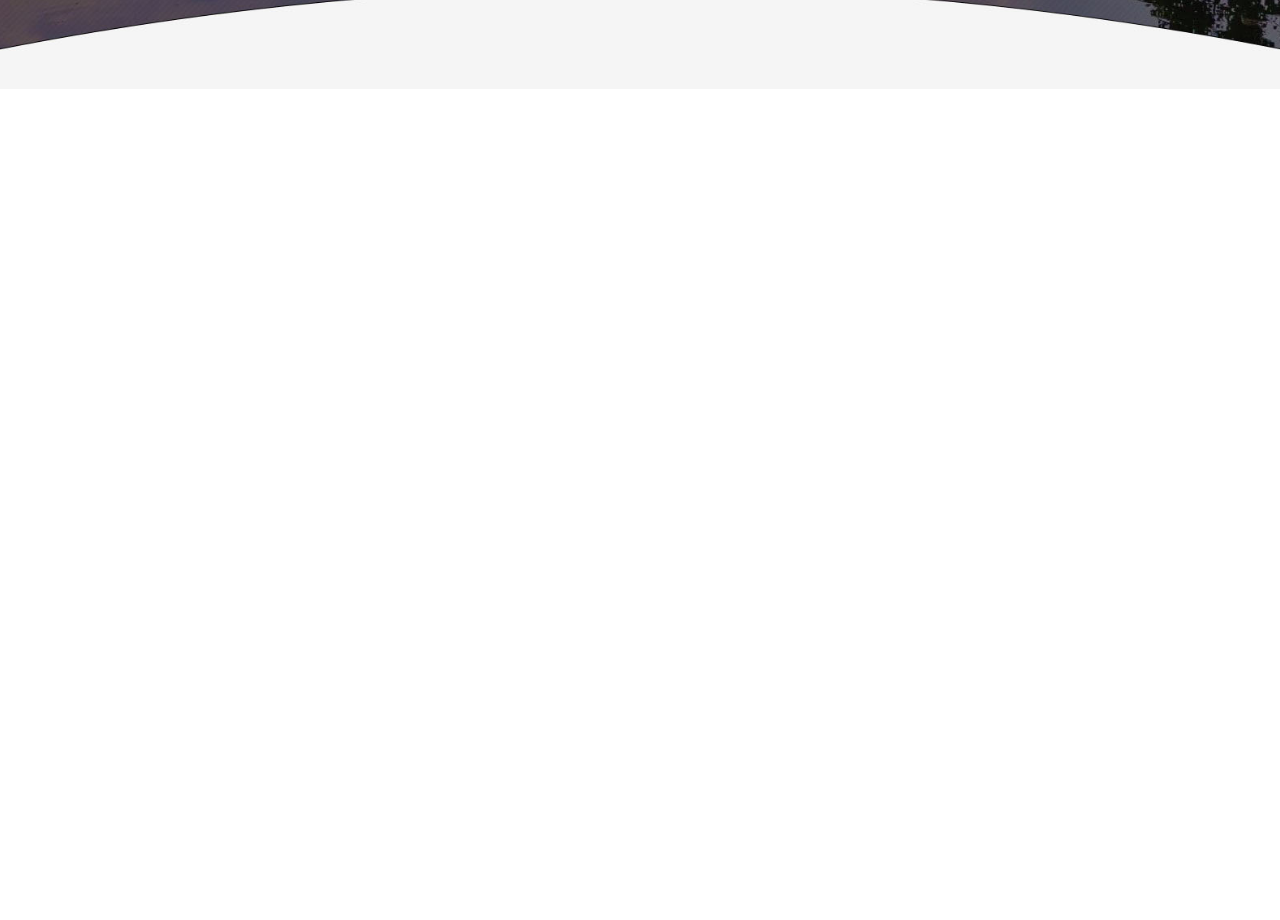
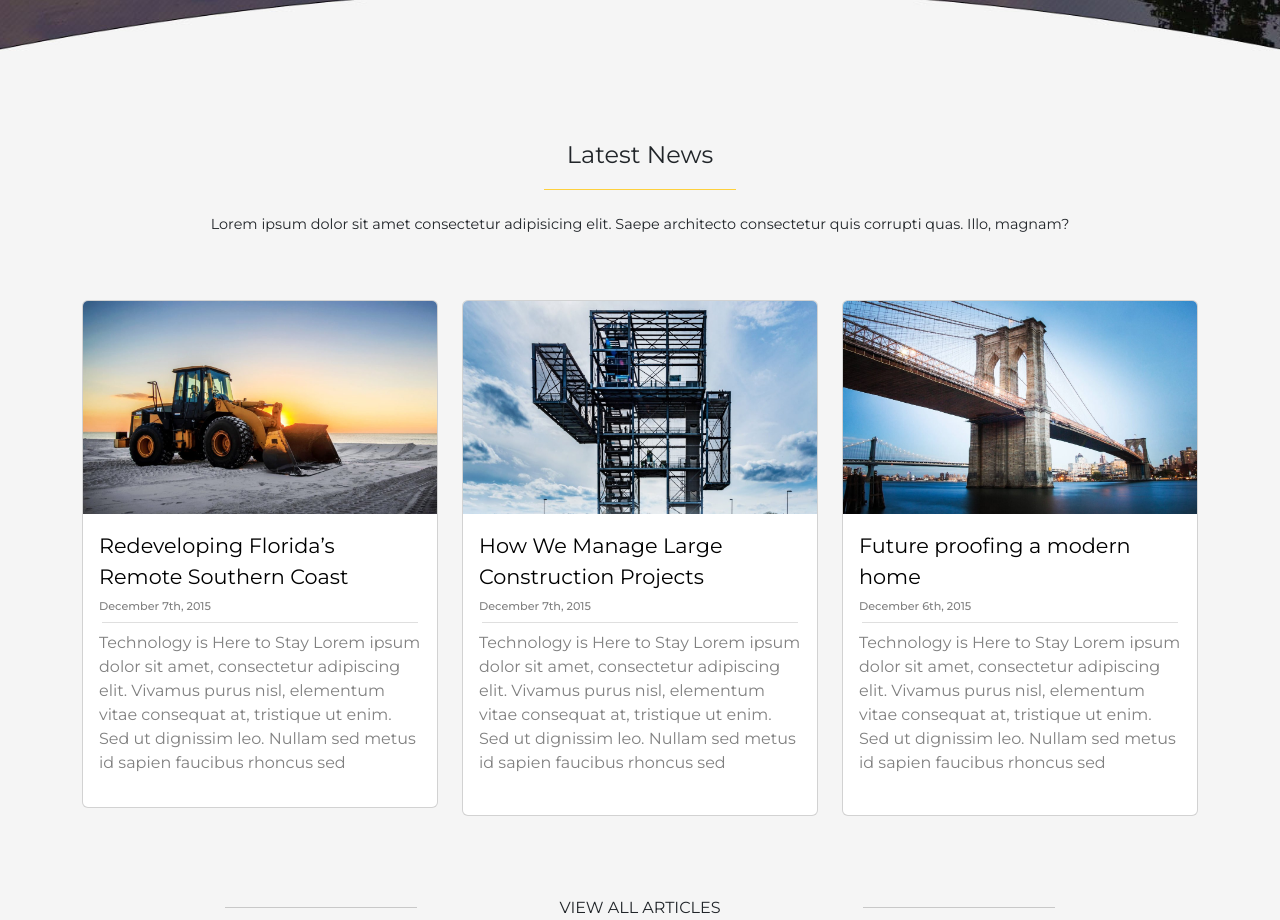
Before and after one commit to davide-rullo/proj-html-vuejs, a Vue app: page / in a window 1280 px wide. Shown: the part 4280-5200 px from the top of the page. Before the commit the page ends 4369 px from the top, so only its background shows below. Built offline with nearby package versions, Linux system fonts and the light colour scheme.

Commit message:
add appnews section

```diff
--- a/src/App.vue
+++ b/src/App.vue
@@ -34,4 +34,19 @@ img {
   height: 1px;
   background-color: $avd-primary ;
 }
+
+.others {
+  padding-top: 5rem;
+}
+
+.others p {
+  margin: 0;
+}
+
+.others-hr {
+  width: 15vw;
+  margin: auto;
+  height: 1px;
+  background-color: rgba(0, 0, 0, 0.185);
+}
 </style>
--- a/src/components/AppMain.vue
+++ b/src/components/AppMain.vue
@@ -6,10 +6,11 @@ import AppSpecialist from './AppSpecialist.vue';
 import AppStats from './AppStats.vue';
 import AppValues from './AppValues.vue';
 import AppWork from './AppWork.vue';
+import AppNews from './AppNews.vue'
 
 export default {
     name: 'AppMain',
-    components: { AppJumbo, AppCta, AppSpecialist, AppStats, AppWork, AppValues, AppQuote }
+    components: { AppJumbo, AppCta, AppSpecialist, AppStats, AppWork, AppValues, AppQuote, AppNews }
 }
 </script>
 <template>
@@ -20,6 +21,7 @@ export default {
     <AppWork></AppWork>
     <AppValues></AppValues>
     <AppQuote></AppQuote>
+    <AppNews></AppNews>
 </template>
 
 
--- a/src/components/AppNews.vue
+++ b/src/components/AppNews.vue
@@ -5,7 +5,126 @@ export default {
 }
 </script>
 <template>
-    <h1>prova</h1>
+    <section class="news">
+        <div class="container pt-5">
+            <div class="news-row">
+                <p>Latest News</p>
+                <div class="hrow">
+                </div>
+                <div class="news-subtitle text-center pt-4 pb-5">
+                    <p>Lorem ipsum dolor sit amet consectetur adipisicing elit. Saepe architecto consectetur quis corrupti
+                        quas.
+                        Illo, magnam?</p>
+                </div>
+            </div>
+            <div class="row row-cols-1 row-cols-sm-2 row-cols-md-3">
+                <div class="col mb-2">
+                    <div class="card h-100">
+                        <img src="../assets/img/blog-post-134132600-1200x723.jpg" class="card-img-top" alt="...">
+                        <div class="card-body">
+
+                            <a href="#">
+                                <p class="card-text">Redeveloping Florida’s Remote Southern Coast</p>
+                            </a>
+                            <h6>December 7th, 2015</h6>
+                            <div class="card-hr"></div>
+                            <p class="article-text">Technology is Here to Stay Lorem ipsum dolor sit amet, consectetur
+                                adipiscing elit. Vivamus
+                                purus nisl, elementum vitae consequat at, tristique ut enim. Sed ut dignissim leo. Nullam
+                                sed metus id sapien faucibus rhoncus sed</p>
+
+                        </div>
+                    </div>
+                </div>
+                <div class="col">
+                    <div class="card h-100">
+                        <img src="../assets/img/blog-post-332773904-1200x723.jpg" class="card-img-top" alt="...">
+                        <div class="card-body">
+
+                            <a href="#">
+                                <p class="card-text">How We Manage Large Construction Projects</p>
+                            </a>
+                            <h6>December 7th, 2015</h6>
+                            <div class="card-hr"></div>
+                            <p class="article-text">Technology is Here to Stay Lorem ipsum dolor sit amet, consectetur
+                                adipiscing elit. Vivamus
+                                purus nisl, elementum vitae consequat at, tristique ut enim. Sed ut dignissim leo. Nullam
+                                sed metus id sapien faucibus rhoncus sed</p>
+                        </div>
+                    </div>
+                </div>
+                <div class="col">
+                    <div class="card h-100">
+                        <img src="../assets/img/blog-post-92486644-1200x723.jpg" class="card-img-top" alt="...">
+                        <div class="card-body">
+
+                            <a href="#">
+                                <p class="card-text">Future proofing a modern home</p>
+                            </a>
+                            <h6>December 6th, 2015</h6>
+                            <div class="card-hr"></div>
+                            <p class="article-text">Technology is Here to Stay Lorem ipsum dolor sit amet, consectetur
+                                adipiscing elit. Vivamus
+                                purus nisl, elementum vitae consequat at, tristique ut enim. Sed ut dignissim leo. Nullam
+                                sed metus id sapien faucibus rhoncus sed</p>
+
+                        </div>
+                    </div>
+                </div>
+            </div>
+            <div class="others d-flex justify-content-center align-items-center">
+                <div class="others-hr">
+
+                </div>
+                <p>VIEW ALL ARTICLES</p>
+                <div class="others-hr">
+
+                </div>
+            </div>
+        </div>
+    </section>
 </template>
 
-<style lang="scss" scoped></style>
+<style lang="scss" scoped>
+a {
+    text-decoration: none;
+    color: black;
+}
+
+h6 {
+    font-size: .7rem;
+    color: grey;
+    margin-top: 0.5rem;
+}
+
+.news {
+    background-color: #f5f5f5;
+
+}
+
+.news-row p {
+    font-size: 1.5rem;
+    text-align: center;
+}
+
+.news-subtitle p {
+    font-size: .9rem;
+}
+
+.card-text {
+    font-size: 1.3rem;
+}
+
+.card-hr {
+    width: 98%;
+    margin: auto;
+    height: 1px;
+    background-color: #80808040;
+}
+
+.article-text {
+    color: grey;
+    font-weight: 400;
+    margin-top: 0.5rem;
+}
+</style>
```
